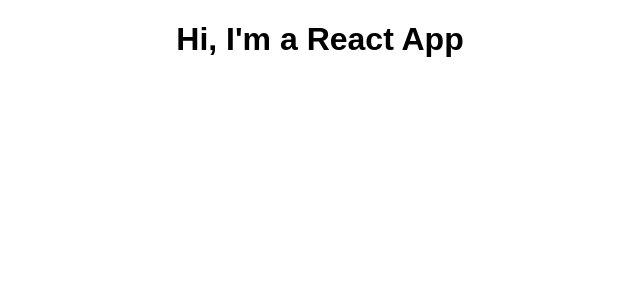
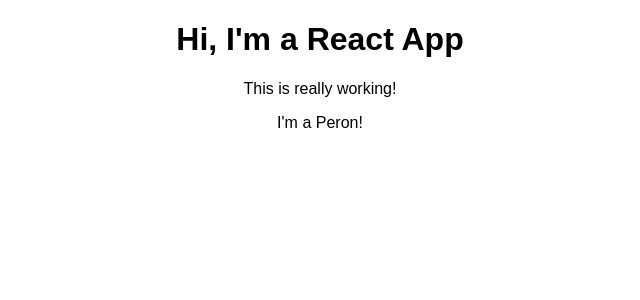
Before and after one commit to KubingYayanu/react-complete-guide, a React (Create React App) app: page / in a window 1280 px wide. Shown: the top 300 px of the page, without its empty margins (320-960 px from the left). Built offline with nearby package versions, Linux system fonts and the light colour scheme.

Commit message:
Creating a Functional Component

```diff
--- a/src/App.js
+++ b/src/App.js
@@ -1,4 +1,5 @@
 import React, { Component } from "react";
+import Person from "./components/Person/Person.js";
 import "./App.css";
 
 class App extends Component {
@@ -7,6 +8,8 @@
     return (
       <div className="App">
         <h1>Hi, I'm a React App</h1>
+        <p>This is really working!</p>
+        <Person />
       </div>
     );
 
--- /dev/null
+++ b/src/components/Person/Person.js
@@ -0,0 +1,7 @@
+import React from "react";
+
+const person = () => {
+  return <p>I'm a Peron!</p>;
+};
+
+export default person;
```
